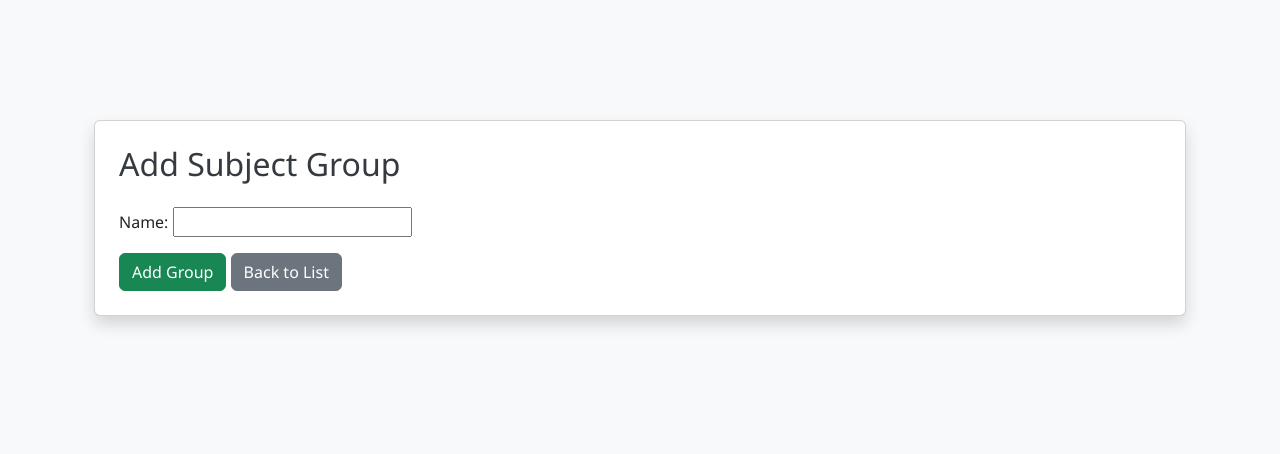
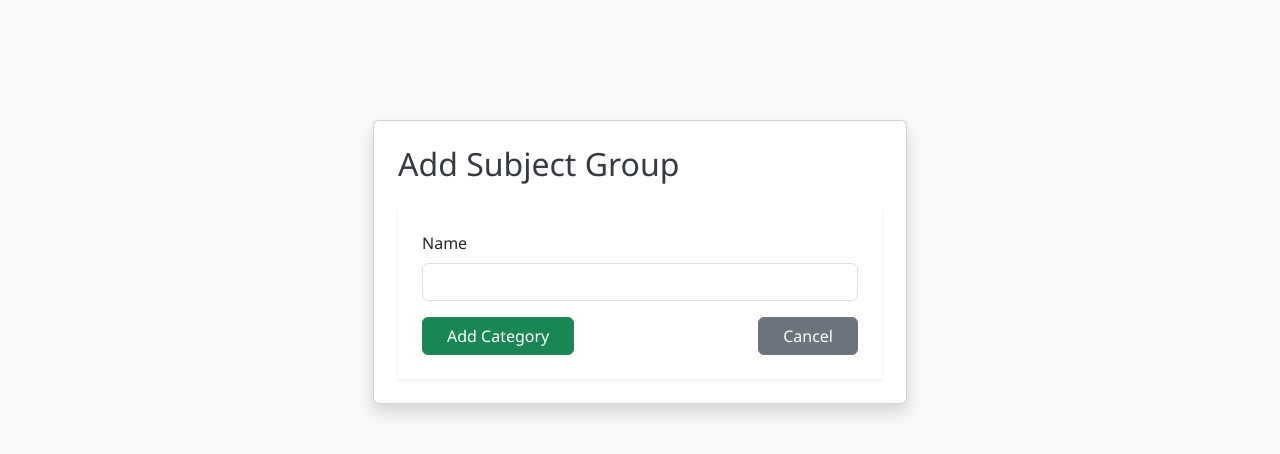
Before and after one commit to hafizcode/nsm, a Django app: page /staff/groups/add/ in a window 1280 px wide. Shown: the part 56-510 px from the top of the page. Run offline with Django 5.2, Linux system fonts and the light colour scheme; the visitor is signed in with stand-in values (Sample User, id 1); some libraries are stand-ins or nearby versions.

Commit message:
fixed some styles

```diff
--- a/core/views.py
+++ b/core/views.py
@@ -9,6 +9,7 @@ from .forms import StaffCreationForm, UploadFileForm, CategoryForm, EditStaffFor
 from django.http import FileResponse, Http404
 from django.shortcuts import get_object_or_404
 from django.contrib import messages
+from django.db.models import Q
 import os
 
 # Admin Login
@@ -47,8 +48,25 @@ def logout_view(request):
 
 @user_passes_test(is_admin)
 def admin_dashboard(request):
+    # staff_members = User.objects.filter(is_staff=True, is_superuser=False)
+    # staff_query = request.GET.get('q', '')
+    # if staff_query:
+    #     staff_members = staff_members.filter()
+
+    staff_query = request.GET.get('q')
     staff_members = User.objects.filter(is_staff=True, is_superuser=False)
+    if staff_query:
+        staff_members = staff_members.filter(
+            Q(username__icontains=staff_query)
+        )
+
+    group_query = request.GET.get('q')
     groups = SubjectGroup.objects.all()
+    if group_query:
+        groups = groups.filter(
+            Q(name__icontains=group_query)
+        )
+
     return render(request, 'admin/dashboard.html', {'staff_members': staff_members, 'groups': groups})
 
 @user_passes_test(is_admin)
@@ -100,7 +118,7 @@ def add_group(request):
         form = GroupForm(request.POST)
         if form.is_valid():
             form.save()
-            return redirect('group_list')
+            return redirect('admin_dashboard')
     else:
         form = GroupForm()
     return render(request, 'admin/groups/add_group.html', {'form': form})
@@ -112,7 +130,7 @@ def edit_group(request, group_id):
         form = GroupForm(request.POST, instance=group)
         if form.is_valid():
             form.save()
-            return redirect('group_list')
+            return redirect('admin_dashboard')
     else:
         form = GroupForm(instance=group)
     return render(request, 'admin/groups/edit_group.html', {'form': form, 'group': group})
@@ -121,7 +139,7 @@ def edit_group(request, group_id):
 def delete_group(request, group_id):
     group = get_object_or_404(SubjectGroup, id=group_id)
     group.delete()
-    return redirect('group_list')
+    return redirect('admin_dashboard')
 
 
 # Staff File Management
--- a/templates/admin/groups/add_group.html
+++ b/templates/admin/groups/add_group.html
@@ -1,17 +1,43 @@
 {% extends 'base.html' %}
+{% load widget_tweaks %}
 {% block title %}Add Subject Group{% endblock %}
 {% block content %}
-<div class="container mt-5">
+<div class="container mt-5 w-50">
   <div class="card shadow rounded p-4">
     <h2 class="mb-4">Add Subject Group</h2>
-    <form method="post">
+    <form method="post" class="p-4 shadow-sm">
       {% csrf_token %}
-      {{ form.as_p }}
-      <div class="mt-3">
-        <button type="submit" class="btn btn-success">Add Group</button>
-        <a href="{% url 'group_list' %}" class="btn btn-secondary">Back to List</a>
+
+      {% for field in form %}
+      <div class="mb-3">
+          <label for="{{ field.id_for_label }}" class="form-label">{{ field.label }}</label>
+
+          {% if field.errors %}
+              {% render_field field class="form-control is-invalid" %}
+              {% for error in field.errors %}
+                  <div class="invalid-feedback">
+                      {{ error }}
+                  </div>
+              {% endfor %}
+          {% else %}
+              {% render_field field class="form-control" %}
+          {% endif %}
+
+          {% if field.help_text %}
+              <small class="form-text text-muted">{{ field.help_text }}</small>
+          {% endif %}
       </div>
-    </form>
+      {% endfor %}
+
+      <div class="d-flex justify-content-between mt-3">
+          <button type="submit" class="btn btn-success px-4">
+              <i class="bi bi-plus-circle"></i> Add Category
+          </button>
+          <a href="{% url 'admin_dashboard' %}" class="btn btn-secondary px-4">
+              <i class="bi bi-x-circle"></i> Cancel
+          </a>
+      </div>
+  </form>
   </div>
 </div>
 {% endblock %}
--- a/templates/staff/staff_profile.html
+++ b/templates/staff/staff_profile.html
@@ -7,7 +7,7 @@
         <div class="col-md-8">
             <div class="card shadow-lg rounded-4 p-4">
                 <h3 class="text-center mb-4">Profile Details</h3>
-                <div class="d-flex justify-content-center align-items-center flex-column-reverse">
+                <div class="d-flex justify-content-center align-items-center flex-column-reverse gap-4">
                     <div>
                         <p><strong>Username:</strong> {{ request.user.username }}</p>
                         <p><strong>Email:</strong> {{ request.user.email }}</p>
```
Also changed, not shown: templates/admin/dashboard.html (+6 -2 lines).
